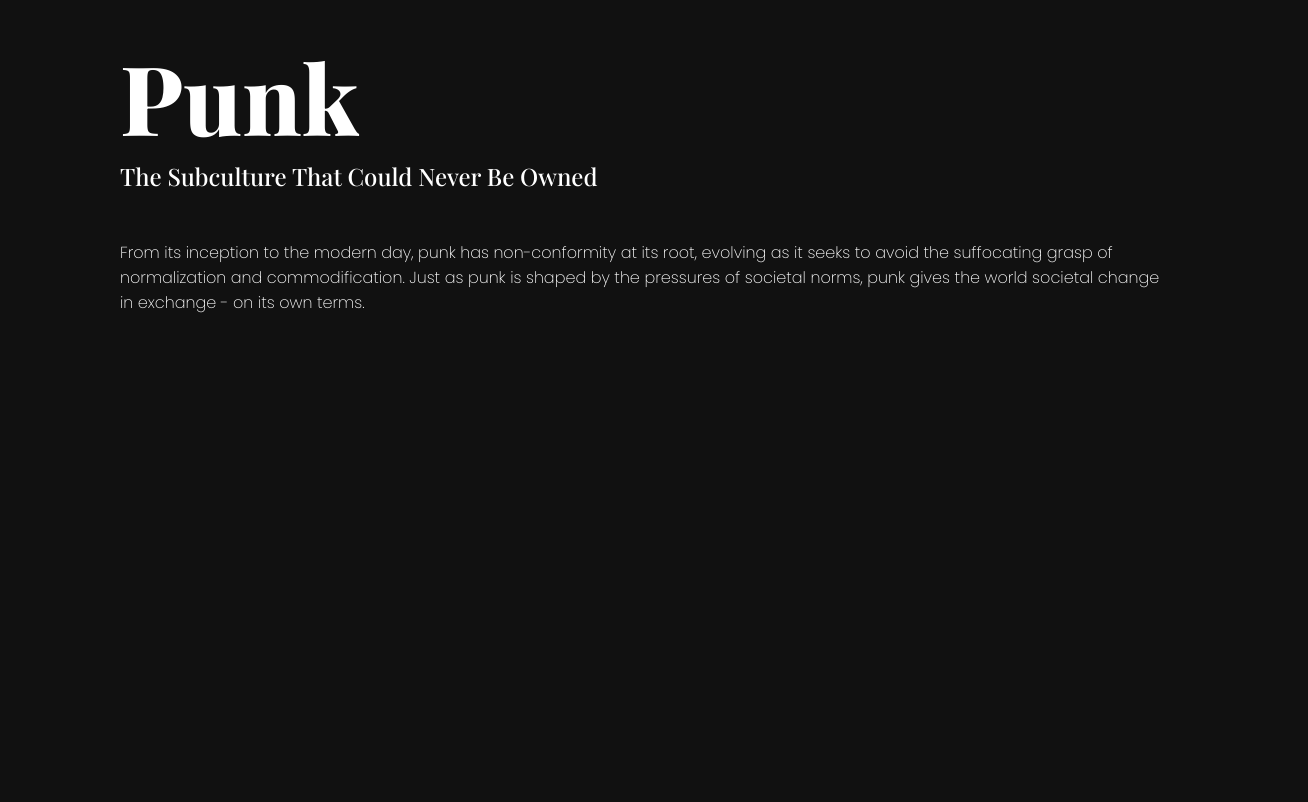
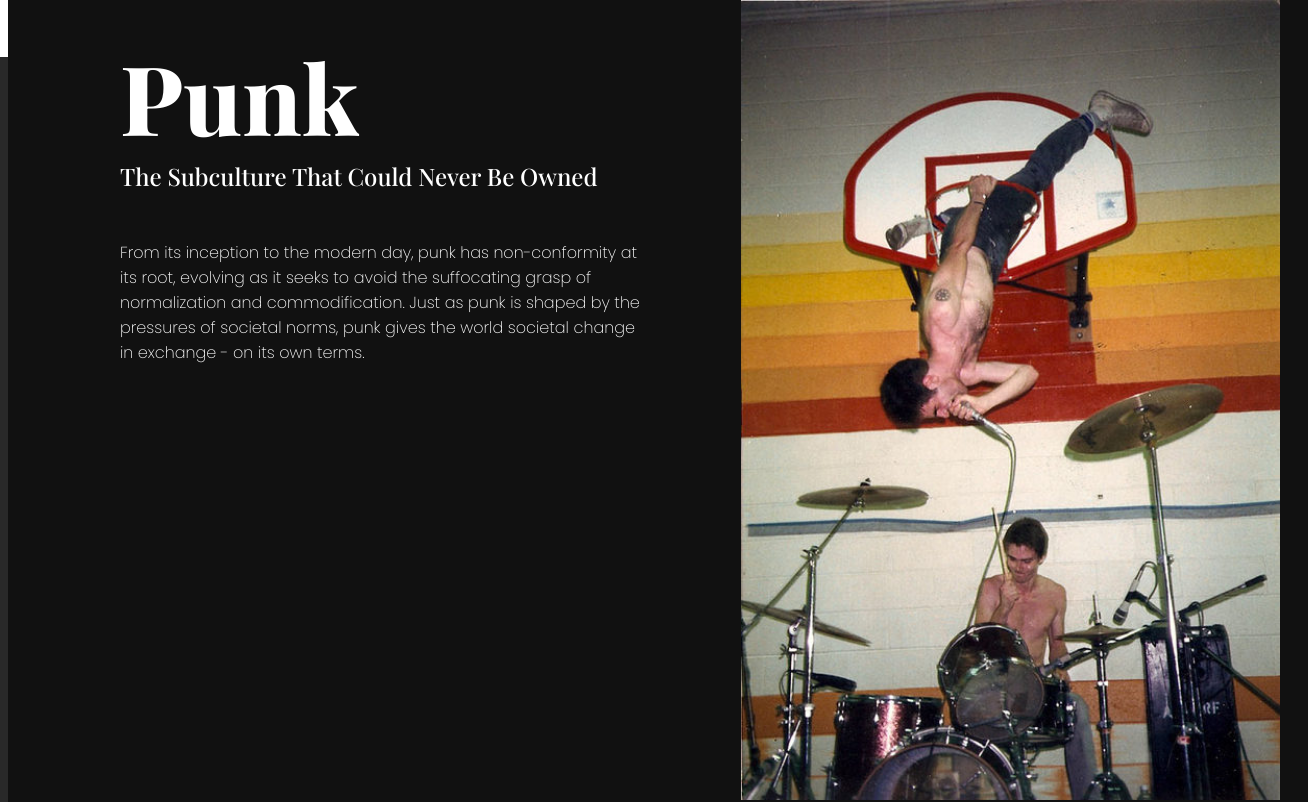
Before and after one commit to cheeem/PunkVsConformity, a website built with Vite: page index.html in a window 1280 px wide. Shown: the top 802 px of the page, 1308 px wide, since content can reach past the window. Built offline with nearby package versions, Linux system fonts and the light colour scheme; files whose address does not match are found by name; a web font is replaced by a local one.

Commit message:
More Images, Content, Descriptions

```diff
--- a/src/main.ts
+++ b/src/main.ts
@@ -1,16 +1,42 @@
+let len: number = 0;
+let end: number = 0;
+
+const bar: HTMLDivElement = document.querySelector("#progress-bar")!;
+
 const observer: IntersectionObserver = new IntersectionObserver((entries: IntersectionObserverEntry[], observer: IntersectionObserver) => {
-	entries.forEach(entry => {
-		if(!entry.isIntersecting) return;
-		entry.target.classList.add("view");
-		observer.unobserve(entry.target);
+	console.log("--------")
+    entries.forEach(entry => {
+
+        const idx: number = parseInt(entry.target.className);
+
+		if(entry.isIntersecting) {
+            end = idx;
+        }
+
+        // const top: number = 0;
+        const height: number = (end + 1) / len * 100;
+
+        bar.setAttribute('style', `height: ${height}%;`);
+
+
 	});
 });
 
-const articles = document.querySelectorAll("article");
+const articles: NodeListOf<HTMLElement> = document.querySelectorAll("article");
 
 for(let i = 0; i < articles.length; i++) {
+
     const sections = articles[i].children;
+
+    len += sections.length;
+
     for(let j = 0; j < sections.length; j++) {
-        console.log(i, j);
+
+        const str = (len - sections.length + j).toString();
+
+        sections[j].className = str.toString();
+
+        observer.observe(sections[j]);
     }
+
 }
--- a/src/style.css
+++ b/src/style.css
@@ -15,10 +15,6 @@
 
 	--sans: 'Poppins', sans-serif;
 	--serif: 'Playfair Display', serif;
-}
-
-body {
-	background-color: var(--dark1);
 }
 
 li {
@@ -45,13 +41,54 @@ h4 {
 	font-weight: 500;
 }
 
+h6 {
+	font-weight: 400;
+	font-size: 0.8em;
+}
+
+html, body {
+	height: 100%;
+}
+
+body {
+	background-color: var(--dark1);
+}
+
+#progress-bar {
+	position: fixed;
+	top: 0;
+
+	width: 0.5rem;
+
+	background-color: var(--light1);
+
+	opacity: 1;
+
+	transition: height 0.2s ease;
+}
+
+#progress-bar::after {
+	position: absolute;
+	top: 0;
+	left: 0;
+
+	height: 100vmax;
+	width: 100%;
+
+	background-color: white;
+
+	content: "";
+
+	opacity: 0.1;
+}
+
 section {
 	display: flex;
 	justify-content: space-between;
 	gap: 7.5em;
 
-	height: 100svh;
-	height: 100vh;
+	min-height: 100svh;
+	min-height: 100vh;
 
 	margin-bottom: 40vh;
 
@@ -80,10 +117,6 @@ section {
 	max-width: 50%;
 }
 
-/* .heading {
-	position: relative;
-} */
-
 .heading h1:not(h1:first-of-type) {
 	translate: 0.4em -0.5em;
 
@@ -92,6 +125,11 @@ section {
 
 .heading * {
 	font-family: var(--serif);
+}
+
+.body {
+	display: grid;
+	gap: 1em;
 }
 
 .body p {
@@ -124,6 +162,18 @@ blockquote::after {
 
 	opacity: 0.7;
 }
+
+.image img {
+	width: 100%;
+}
+
+.image p {
+	font-weight: 200;
+}
+
+/* .image h6::before {
+	content: "Photograph By ";
+} */
 
 .lyrics {
 	position: relative;
```
Also changed, not shown: src/img/deadkennedys1.jpg (added), src/img/deadkennedys2.jpg (added), src/img/fashion1.jpg (added), src/img/fashion2.jpg (added), src/img/fashion3.jpg (added), src/img/fugazi1.jpg (added), src/img/indiansummer.jpg (added), src/img/minorthreat.jpg (added), src/img/punk1.jpg (added), src/img/ramones1.jpg (added), src/img/ritesofspring.jpg (added).
